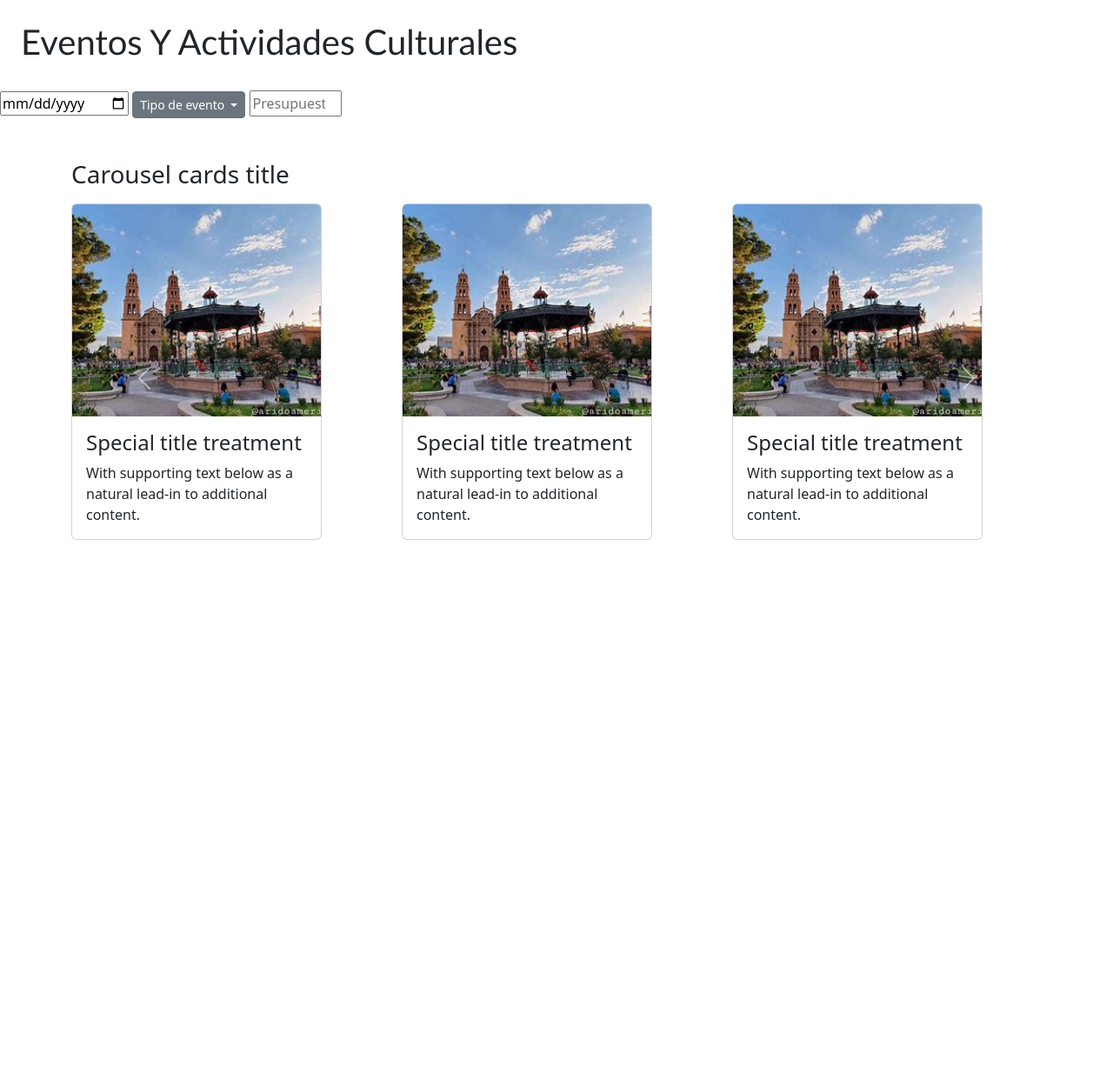
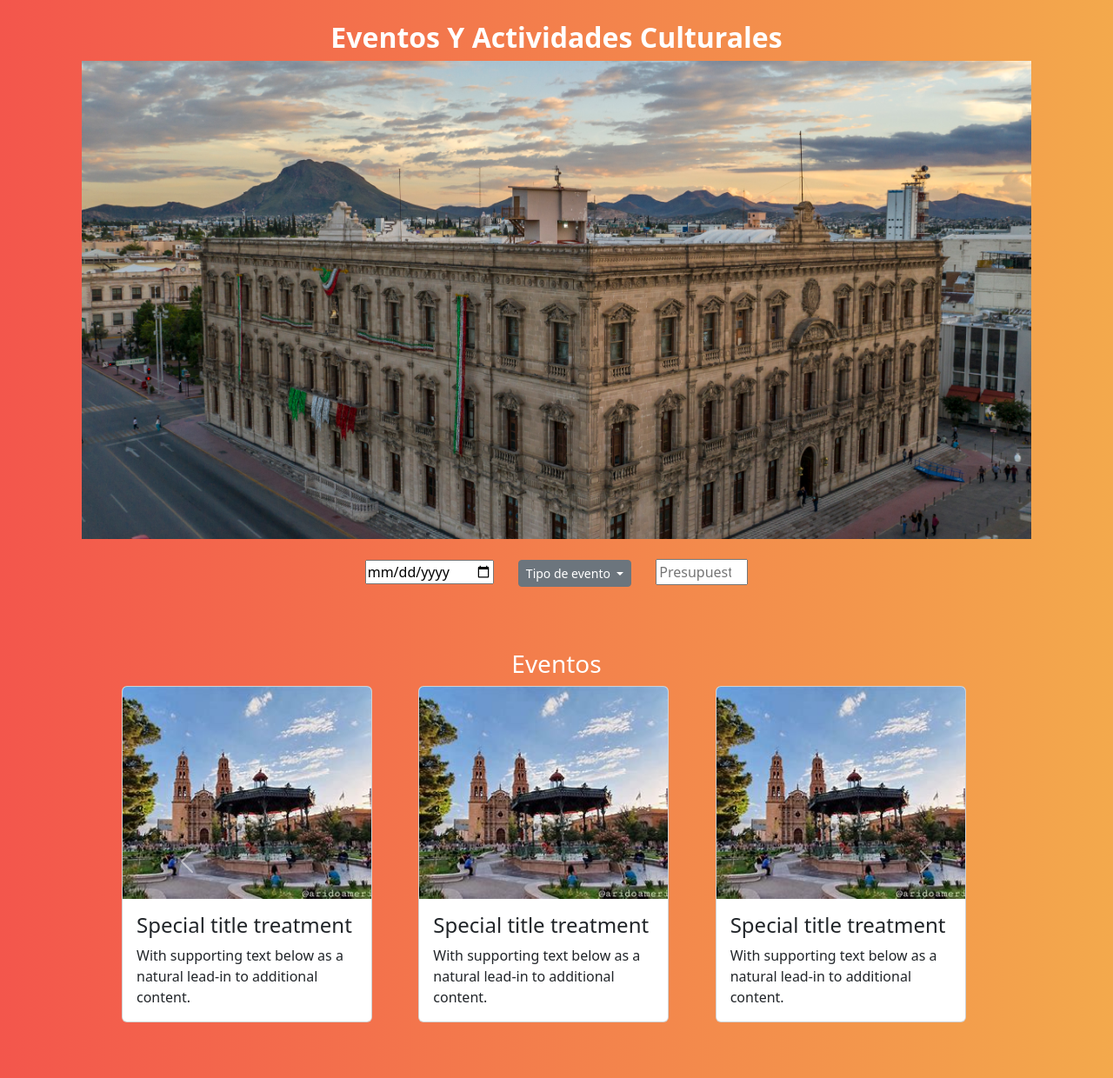
Before and after one commit to Curlierdig/Api_Events, a Python web app: template app/templates/index.html in a window 1280 px wide. Shown: the whole page at 87% size. Before the commit the page ends 621 px from the top, so only its background shows below. Run offline with Jinja, Linux system fonts and the light colour scheme; the template is opened without the code that fills it, so the values that code supplies are empty; some libraries are stand-ins or nearby versions.

Commit message:
index advance

```diff
--- a/app/static/style.css
+++ b/app/static/style.css
@@ -5,3 +5,23 @@ display: flex;
 flex-wrap: wrap;
 
 }
+
+.title{
+    margin-top: 1.5rem;
+    font-size: 2rem;
+    font-weight: bold;
+    font-family:system-ui, -apple-system, BlinkMacSystemFont, 'Segoe UI', Roboto, Oxygen, Ubuntu, Cantarell, 'Open Sans', 'Helvetica Neue', sans-serif;
+}
+
+.img-start{
+    width: 100%;
+    height: 550px;
+    overflow: hidden;
+}
+
+.img-start img{
+    width: 100%;
+    height: auto;
+    object-fit: cover;
+    object-position: center top;
+}
--- a/app/templates/index.html
+++ b/app/templates/index.html
@@ -10,18 +10,21 @@
 
 
 </head>
-<body>
-    <div>
-    <div class="ini">
-        <div><h1>Eventos Y Actividades Culturales</h1></div>
+<body style="background: linear-gradient(to right, #f3564c, #f3a94c); color: #fff;">
+    <div class="container text-center">
+    <div class="container">
+        <h1 class="title">Eventos Y Actividades Culturales</h1>
+        <div class="img-start">
+            <!--hacer que la imagen se vea de manera horizontal-->
+            <img src="/app/static/img/cuu_centro.jpg" alt="cuu" class="img-fluid">
+        </div>
     </div>
     <!-- FECHA -->
     <input type="date" id="fecha" name="fecha">
 
-
-    <div class="btn-group">
+    <div class="btn-group" style="width:fit-content;">
         <!-- TIPOS DE EVENTOS -->
-        <button class="btn btn-secondary btn-sm dropdown-toggle" type="button" data-bs-toggle="dropdown" aria-expanded="false">
+        <button class="btn btn-secondary btn-sm dropdown-toggle" type="button" data-bs-toggle="dropdown" aria-expanded="false" style="margin: 1.5rem;">
           Tipo de evento
         </button>
         <ul class="dropdown-menu">
@@ -31,16 +34,16 @@
         </ul>
       </div>
       <!-- PRESUPUESTO -->
-      <input type="number" id="presupuesto" name="presupuesto" placeholder="Presupuesto" min="0" max="5000">
+      <input type="number" id="presupuesto" name="presupuesto" placeholder="Presupuesto" min="0" max="5000" style="width: fit-content;">
       </div>
 
 
     </div>
     <section class="pt-5 pb-5">
         <div class="container">
-            <div class="row">
-                <div class="col-6">
-                    <h3 class="mb-3">Carousel cards title</h3>
+            <div class="mx-auto" style="max-width: 1000px;">
+                <div class="text-center">
+                    <h3>Eventos</h3>
                 </div>
 
                 <div class="col-12">
```
Also changed, not shown: app/static/img/cuu_centro.jpg (added).
